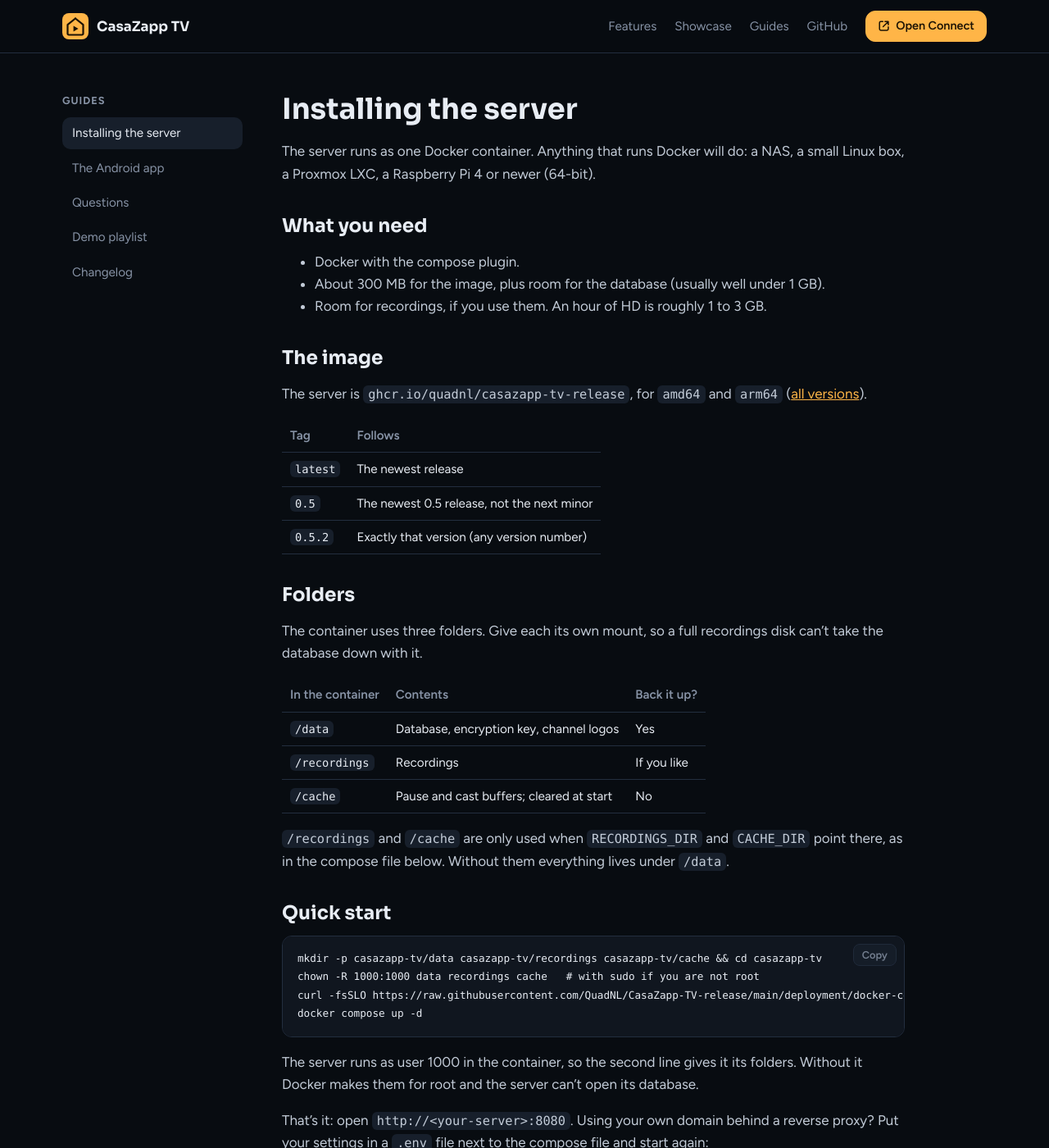
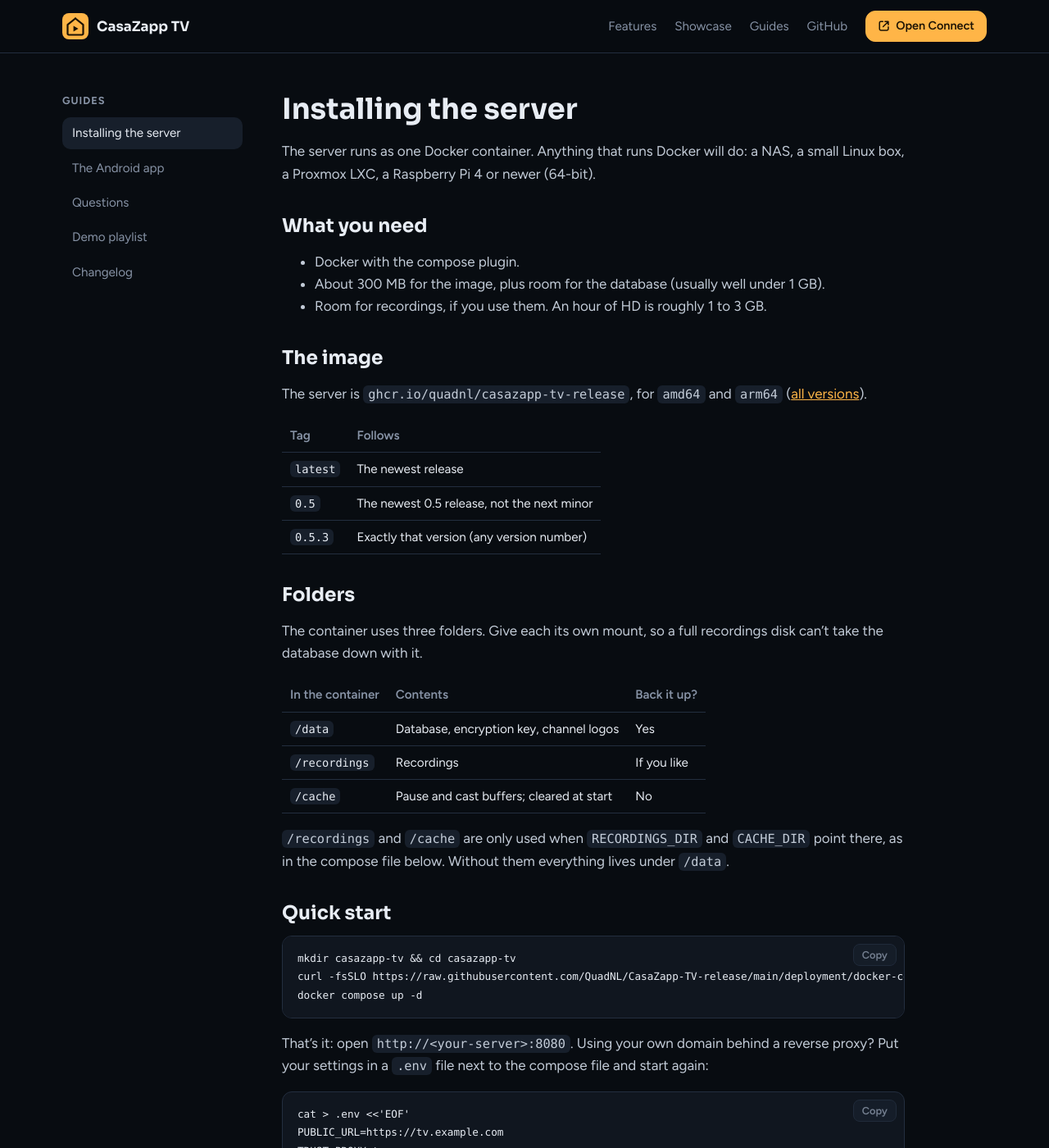
Before and after one commit to QuadNL/CasaZapp-TV-release, a Jekyll site: the page built from docs/server.md, in a window 1280 px wide and 1400 px high. Shown: the whole window at 82% size. Built offline with Jekyll 4.4.1, drawn with Linux system fonts in a browser that asks for light colours; our own code applies the rules of GitHub Pages for plain Markdown files.

Commit message:
docs: quick start without chown (server 0.5.3 fixes its folders); tag 0.5.3
Co-Authored-By: Claude Opus 5.5 <noreply@anthropic.com>

````diff
--- a/docs/server.md
+++ b/docs/server.md
@@ -18,7 +18,7 @@ The server is `ghcr.io/quadnl/casazapp-tv-release`, for `amd64` and `arm64`
 | -------- | ------------------------------------------ |
 | `latest` | The newest release                         |
 | `0.5`    | The newest 0.5 release, not the next minor |
-| `0.5.2`  | Exactly that version (any version number)  |
+| `0.5.3`  | Exactly that version (any version number)  |
 
 ## Folders
 
@@ -37,14 +37,10 @@ the compose file below. Without them everything lives under `/data`.
 ## Quick start
 
 ```bash
-mkdir -p casazapp-tv/data casazapp-tv/recordings casazapp-tv/cache && cd casazapp-tv
-chown -R 1000:1000 data recordings cache   # with sudo if you are not root
+mkdir casazapp-tv && cd casazapp-tv
 curl -fsSLO https://raw.githubusercontent.com/QuadNL/CasaZapp-TV-release/main/deployment/docker-compose.yml
 docker compose up -d
 ```
-
-The server runs as user 1000 in the container, so the second line gives it its folders. Without
-it Docker makes them for root and the server can't open its database.
 
 That's it: open `http://<your-server>:8080`. Using your own domain behind a reverse proxy? Put
 your settings in a `.env` file next to the compose file and start again:
````
